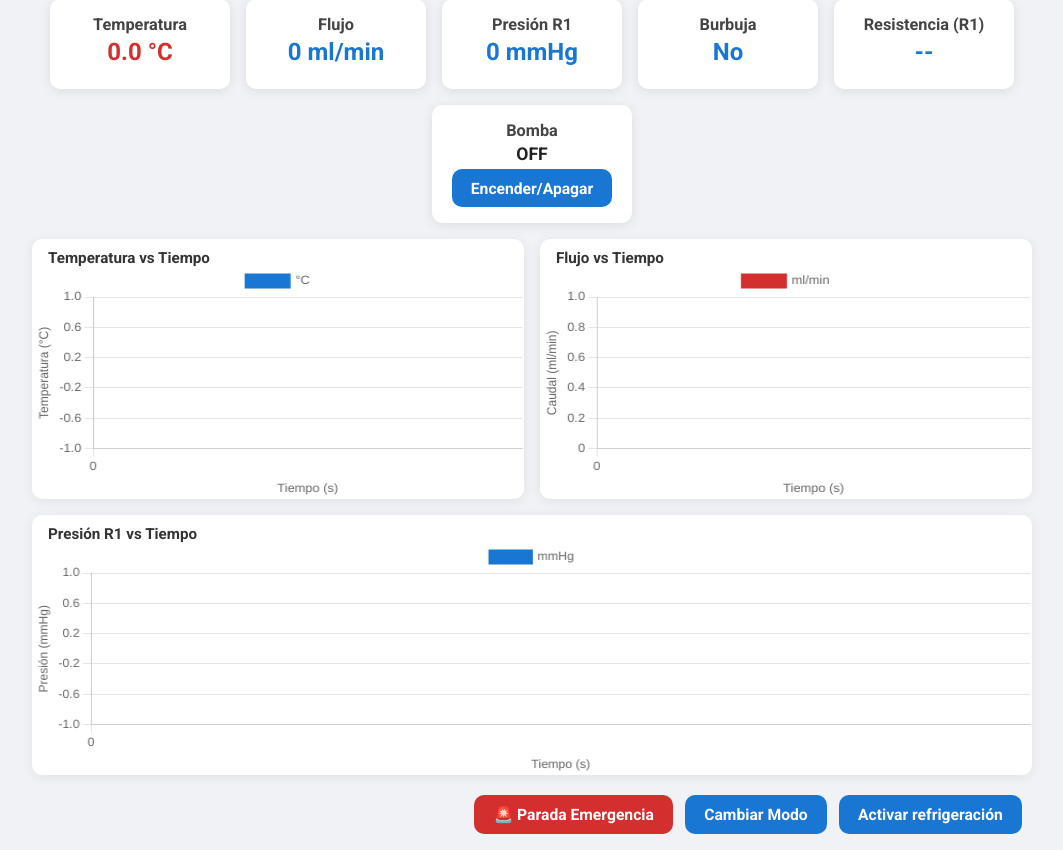
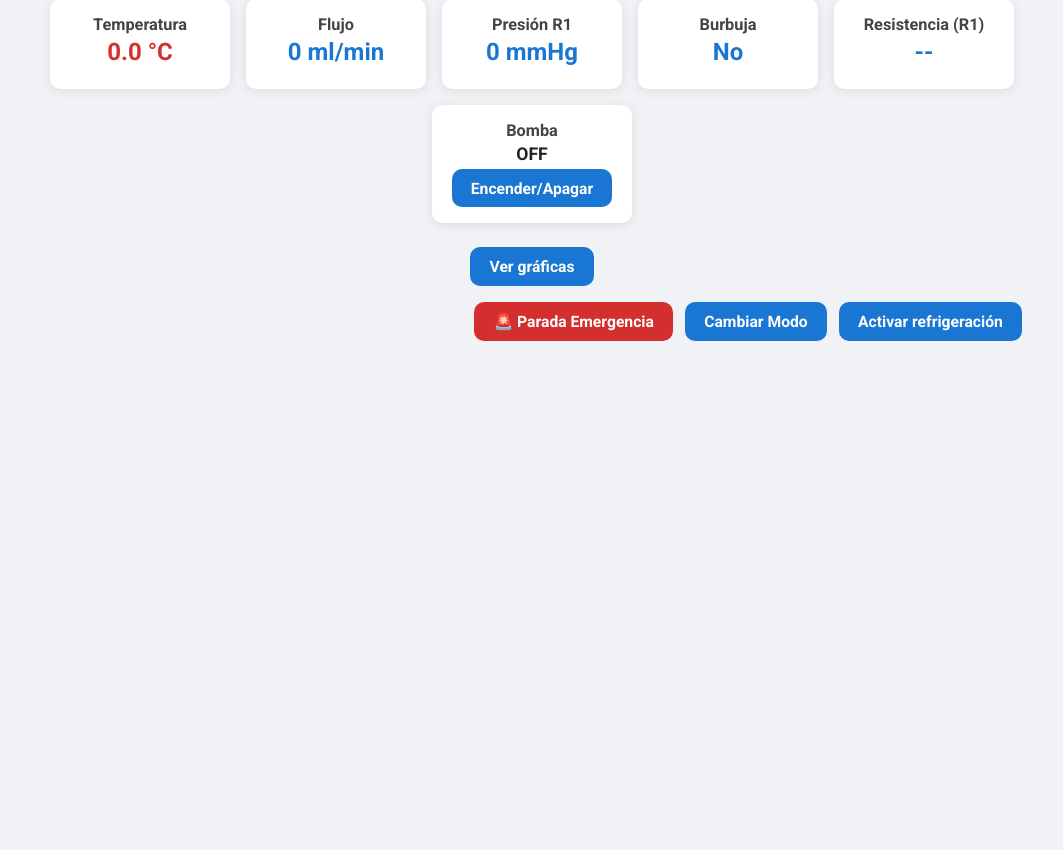
Before and after one commit to PabloAFV/MPRH_DEV, a Flask app: page / in a window 1280 px wide. Shown: the part 124-974 px from the top of the page, without its empty margins (108-1171 px from the left). After the commit the page ends 465 px from the top, so only its background shows below. Run offline with Flask 3, Linux system fonts and the light colour scheme.

Commit message:
UI: reemplazo gráfica de temperatura por resistencia y toggle para mostrar/ocultar gráficas

```diff
--- a/static/main.js
+++ b/static/main.js
@@ -21,6 +21,10 @@
   const tabK1 = $('tab-k1');
   const tabK2 = $('tab-k2');
   const chartKidneySpan = $('chart-kidney');
+
+  // Toggle de gráficas
+  const chartsSection   = document.getElementById('charts-section');
+  const btnToggleCharts = document.getElementById('toggle-charts');
 
   // Badge de conexión
   let connBadge = document.getElementById('conn-badge');
@@ -55,15 +59,15 @@
   const primaryColor = getComputedStyle(document.documentElement).getPropertyValue('--primary').trim();
   const dangerColor  = getComputedStyle(document.documentElement).getPropertyValue('--danger').trim();
 
-  const tempCtx     = document.getElementById('temp-chart').getContext('2d');
+  const resCtx      = document.getElementById('res-chart').getContext('2d');
   const flowCtx     = document.getElementById('flow-chart').getContext('2d');
   const pressureCtx = document.getElementById('pressure-chart').getContext('2d');
 
-  const tempChart = new Chart(tempCtx, {
+  const resChart = new Chart(resCtx, {
     type: 'line',
-    data: { labels: [], datasets: [{ label: '°C', data: [], borderColor: primaryColor, backgroundColor: primaryColor, fill: false, pointRadius: 0, tension: 0.2 }] },
+    data: { labels: [], datasets: [{ label: 'mmHg·min/L', data: [], borderColor: primaryColor, backgroundColor: primaryColor, fill: false, pointRadius: 0, tension: 0.2 }] },
     options: { responsive: true, animation: false, maintainAspectRatio: false,
-      scales: { x:{title:{display:true,text:'Tiempo (s)'}}, y:{title:{display:true,text:'Temperatura (°C)'}} } }
+      scales: { x:{title:{display:true,text:'Tiempo (s)'}}, y:{title:{display:true,text:'Resistencia (mmHg·min/L)'}} } }
   });
 
   const flowChart = new Chart(flowCtx, {
@@ -168,7 +172,7 @@
       btnEstop.disabled        = !manual;
 
       // Series
-      addPoint(tempChart, temp);
+      if (R != null) addPoint(resChart, R); else addPoint(resChart, NaN);
       addPoint(flowChart, flow);
 
       // Presión del riñón activo a la gráfica
@@ -220,6 +224,12 @@
     } catch (e) { console.error(e); }
   });
 
+  // Toggle de gráficas (mostrar/ocultar bloque)
+  btnToggleCharts?.addEventListener('click', () => {
+    chartsSection.classList.toggle('collapsed');
+    btnToggleCharts.textContent = chartsSection.classList.contains('collapsed') ? 'Ver gráficas' : 'Ocultar gráficas';
+  });
+
   // Init
   setActiveKidney(1);
   fetchAndUpdate();
--- a/static/style.css
+++ b/static/style.css
@@ -40,6 +40,10 @@ main{ width:100%; display:flex; flex-direction:column; align-items:center; }
 .charts{
   width:100%; display:grid; grid-template-columns:1fr 1fr; gap:1rem; align-items:stretch; margin-bottom:1.0rem;
 }
+.charts.collapsed{ display:none; } /* Ocultar bloque cuando está colapsado */
+
+#toggle-charts{ margin: 0.5rem 0 0.8rem 0; } /* Separación para el botón toggle */
+
 .chart-container{
   background:var(--card-bg); border-radius:var(--radius); box-shadow:0 2px 12px rgba(0,0,0,0.07);
   padding:0.6rem 1rem 1rem 1rem; min-height:260px; position:relative;
--- a/templates/index.html
+++ b/templates/index.html
@@ -62,11 +62,14 @@
         </div>
       </section>
 
-      <!-- Gráficas -->
-      <section class="charts">
+      <!-- Botón Toggle para mostrar/ocultar gráficas -->
+      <button id="toggle-charts" class="btn-control">Ver gráficas</button>
+
+      <!-- Gráficas (inicia oculto; usar botón para mostrar) -->
+      <section id="charts-section" class="charts collapsed">
         <div class="chart-container">
-          <h3>Temperatura vs Tiempo</h3>
-          <canvas id="temp-chart"></canvas>
+          <h3>Resistencia R<span id="chart-kidney">1</span> vs Tiempo</h3>
+          <canvas id="res-chart"></canvas>
         </div>
         <div class="chart-container">
           <h3>Flujo vs Tiempo</h3>
```
